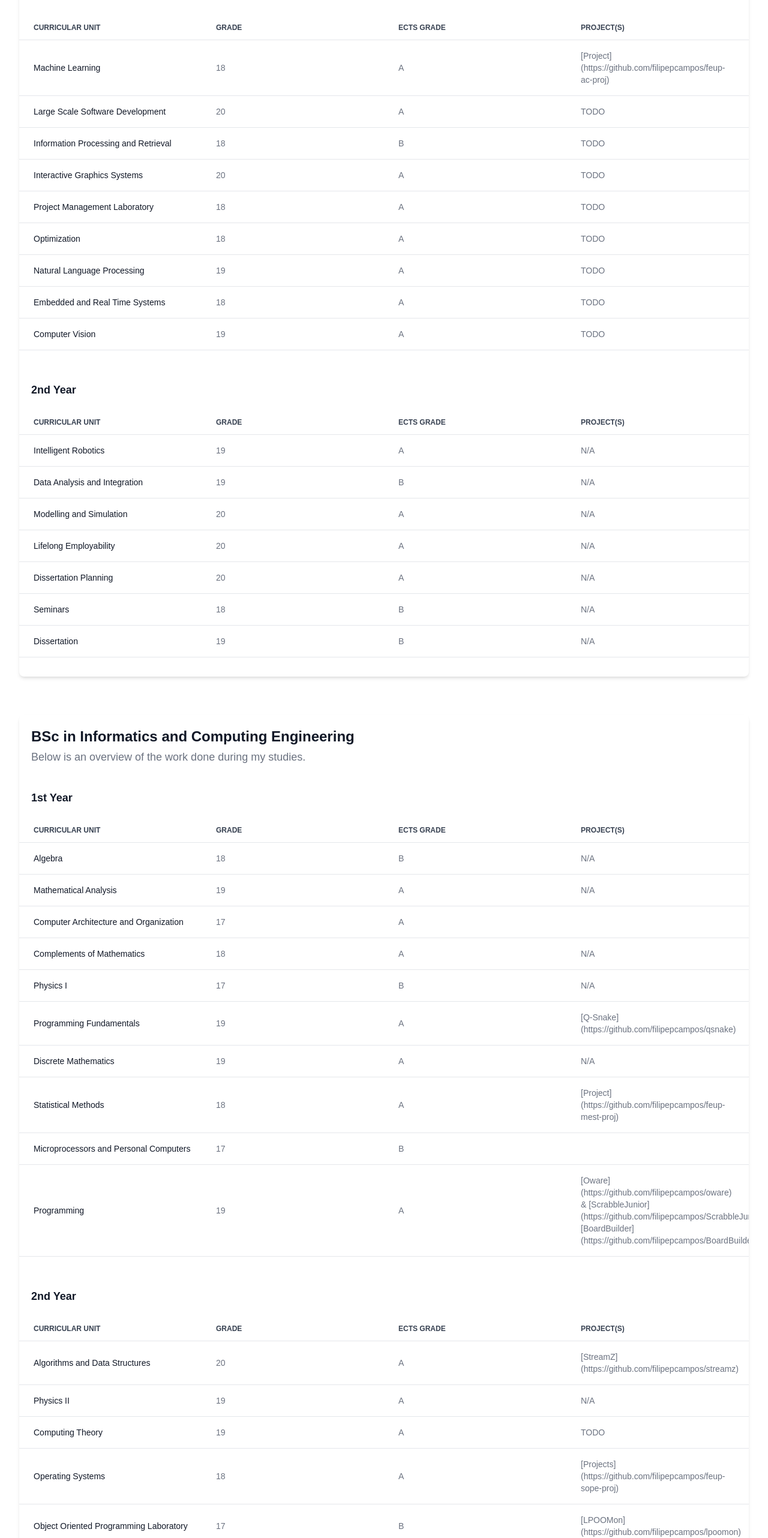
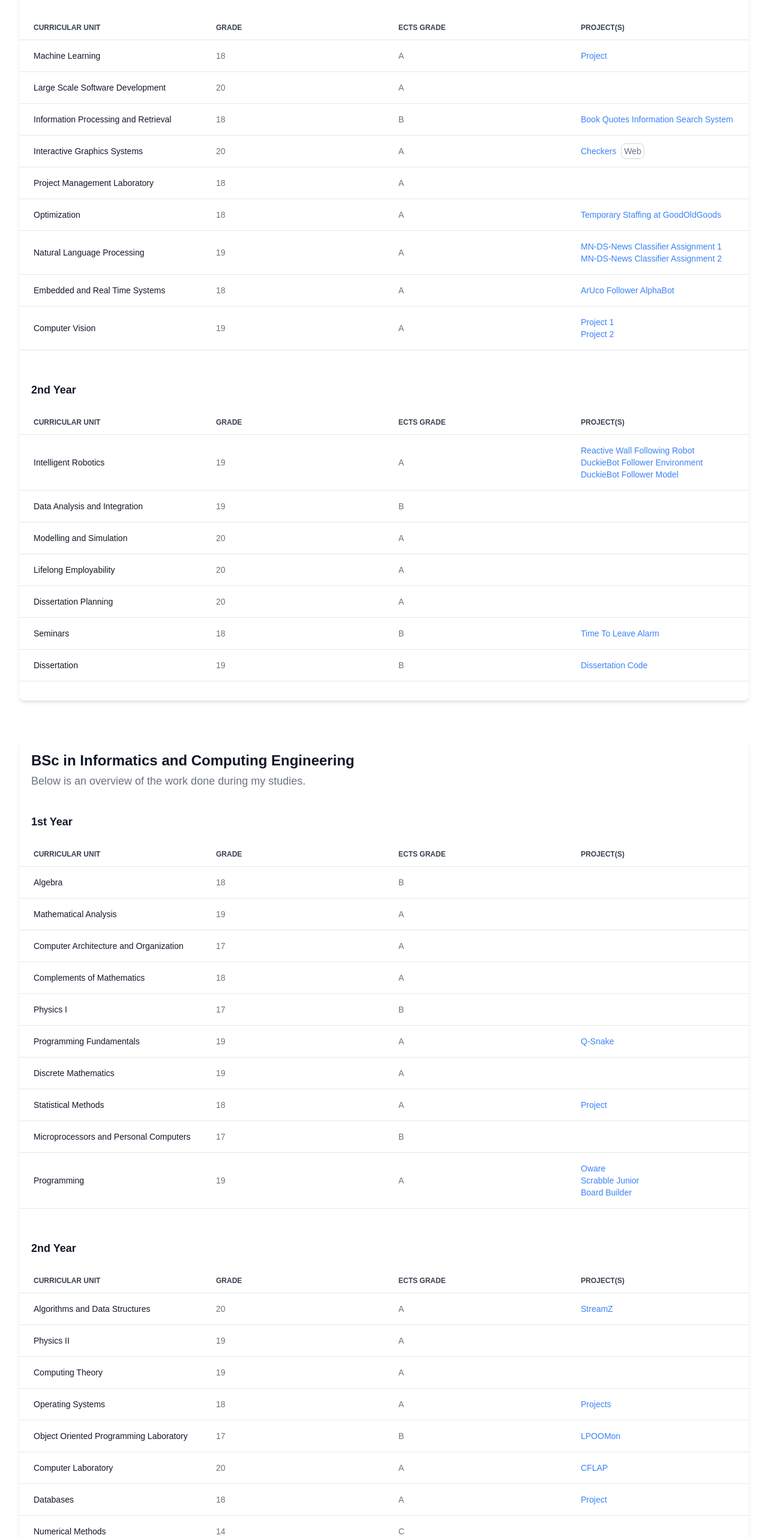
Before and after one commit to filipepcampos/filipepcampos.github.io, a Next.js app: page /education in a window 1280 px wide. Shown: the part 222-2786 px from the top of the page at 60% size. Built offline with nearby package versions, Linux system fonts and the light colour scheme.

Commit message:
update education section

```diff
--- a/app/education/page.tsx
+++ b/app/education/page.tsx
@@ -6,128 +6,219 @@ export default function Education() {
       uc: "Machine Learning",
       grade: 18,
       ects: "A",
-      project: "[Project](https://github.com/filipepcampos/feup-ac-proj) ",
+      projects: [
+        {
+          name: "Project",
+          url: "https://github.com/filipepcampos/feup-ac-proj ",
+        },
+      ],
     },
     {
       uc: "Large Scale Software Development",
       grade: 20,
       ects: "A",
-      project: "TODO ",
     },
     {
       uc: "Information Processing and Retrieval",
       grade: 18,
       ects: "B",
-      project: "TODO ",
+      projects: [
+        {
+          name: "Book Quotes Information Search System",
+          url: "https://github.com/filipepcampos/feup-pri",
+        },
+      ],
     },
     {
       uc: " Interactive Graphics Systems",
       grade: 20,
       ects: "A",
-      project: "TODO ",
+      projects: [
+        {
+          name: "Checkers",
+          url: "https://github.com/filipepcampos/feup-sgi-proj",
+          weburl: "https://sgi.projects.filipepcampos.com/tp3/"
+        },
+      ],
     },
     {
       uc: "Project Management Laboratory",
       grade: 18,
       ects: "A",
-      project: "TODO ",
     },
-    { uc: "Optimization", grade: 18, ects: "A", project: "TODO " },
+    {
+      uc: "Optimization",
+      grade: 18,
+      ects: "A",
+      projects: [
+        {
+          name: "Temporary Staffing at GoodOldGoods",
+          url: "https://github.com/filipepcampos/feup-optimization",
+        },
+      ],
+    },
     {
       uc: "Natural Language Processing",
       grade: 19,
       ects: "A",
-      project: "TODO ",
+      projects: [
+        {
+          name: "MN-DS-News Classifier Assignment 1",
+          url: "https://github.com/filipepcampos/feup-pln-assignment1",
+        },
+        {
+          name: "MN-DS-News Classifier Assignment 2",
+          url: "https://github.com/filipepcampos/feup-pln-assignment2",
+        },
+      ],
     },
     {
       uc: "Embedded and Real Time Systems",
       grade: 18,
       ects: "A",
-      project: "TODO ",
+      projects: [
+        {
+          name: "ArUco Follower AlphaBot",
+          url: "https://github.com/filipepcampos/feup-setr-proj",
+        },
+      ],
     },
-    { uc: "Computer Vision", grade: 19, ects: "A", project: "TODO " },
+    {
+      uc: "Computer Vision",
+      grade: 19,
+      ects: "A",
+      projects: [
+        {
+          name: "Project 1",
+          url: "https://github.com/filipepcampos/feup-vc-project",
+        },
+        {
+          name: "Project 2",
+          url: "https://github.com/filipepcampos/vc-proj-2",
+        },
+      ],
+    },
   ];
   const secondYear = [
     {
       uc: "Intelligent Robotics",
       grade: 19,
       ects: "A",
-      project: "N/A",
+      projects: [
+        {
+          name: "Reactive Wall Following Robot",
+          url: "https://github.com/filipepcampos/feup-ri-reactive-robot",
+        },
+        {
+          name: "DuckieBot Follower Environment",
+          url: "https://github.com/filipepcampos/feup-ri-assign4"
+        },
+        {
+          name: "DuckieBot Follower Model",
+          url: "https://github.com/filipepcampos/feup-ri-assign4-model"
+        }
+      ],
     },
     {
       uc: "Data Analysis and Integration",
       grade: 19,
       ects: "B",
-      project: "N/A",
     },
     {
       uc: "Modelling and Simulation",
       grade: 20,
       ects: "A",
-      project: "N/A",
     },
     {
       uc: "Lifelong Employability",
       grade: 20,
       ects: "A",
-      project: "N/A",
     },
     {
       uc: "Dissertation Planning",
       grade: 20,
       ects: "A",
-      project: "N/A",
     },
     {
       uc: "Seminars",
       grade: 18,
       ects: "B",
-      project: "N/A",
+      projects: [
+        {
+          name: "Time To Leave Alarm",
+          url: "https://github.com/Rikenunes8/feup-s-TimeToLeaveAlarm",
+        },
+      ],
     },
     {
       uc: "Dissertation",
       grade: 19,
       ects: "B",
-      project: "N/A",
+      projects: [
+        {
+          "name": "Dissertation Code",
+          "url": "https://github.com/filipepcampos/anonymous-case-based-explainability"
+        }
+      ],
     },
   ];
 
   const bscFirstYear = [
-    { uc: "Algebra", grade: 18, ects: "B", project: "N/A " },
-    { uc: "Mathematical Analysis", grade: 19, ects: "A", project: "N/A " },
+    { uc: "Algebra", grade: 18, ects: "B"},
+    { uc: "Mathematical Analysis", grade: 19, ects: "A" },
     {
       uc: "Computer Architecture and Organization",
       grade: 17,
       ects: "A",
-      project: " ",
     },
-    { uc: "Complements of Mathematics", grade: 18, ects: "A", project: "N/A " },
-    { uc: "Physics I", grade: 17, ects: "B", project: "N/A " },
+    { uc: "Complements of Mathematics", grade: 18, ects: "A"},
+    { uc: "Physics I", grade: 17, ects: "B" },
     {
       uc: "Programming Fundamentals",
       grade: 19,
       ects: "A",
-      project: "[Q-Snake](https://github.com/filipepcampos/qsnake) ",
+      projects: [
+        {
+          name: "Q-Snake",
+          url: "https://github.com/filipepcampos/qsnake ",
+        },
+      ],
     },
-    { uc: "Discrete Mathematics", grade: 19, ects: "A", project: "N/A " },
+    { uc: "Discrete Mathematics", grade: 19, ects: "A"},
     {
       uc: "Statistical Methods",
       grade: 18,
       ects: "A",
-      project: "[Project](https://github.com/filipepcampos/feup-mest-proj) ",
+      projects: [
+        {
+          name: "Project",
+          url: "https://github.com/filipepcampos/feup-mest-proj ",
+        },
+      ],
     },
     {
       uc: "Microprocessors and Personal Computers",
       grade: 17,
       ects: "B",
-      project: " ",
     },
     {
       uc: "Programming",
       grade: 19,
       ects: "A",
-      project:
-        "[Oware](https://github.com/filipepcampos/oware) & [ScrabbleJunior](https://github.com/filipepcampos/ScrabbleJunior)+[BoardBuilder](https://github.com/filipepcampos/BoardBuilder) ",
+      projects: [
+        {
+          name: "Oware",
+          url: "https://github.com/filipepcampos/oware",
+        },
+        {
+          name: "Scrabble Junior",
+          url: "https://github.com/filipepcampos/ScrabbleJunior",
+        },
+        {
+          name: "Board Builder",
+          url: "https://github.com/filipepcampos/BoardBuilder",
+        },
+      ],
     },
   ];
 
@@ -136,47 +227,85 @@ export default function Education() {
       uc: "Algorithms and Data Structures",
       grade: 20,
       ects: "A",
-      project: "[StreamZ](https://github.com/filipepcampos/streamz)",
+      projects: [
+        {
+          name: "StreamZ",
+          url: "https://github.com/filipepcampos/streamz",
+        },
+      ],
     },
-    { uc: "Physics II", grade: 19, ects: "A", project: "N/A" },
-    { uc: "Computing Theory", grade: 19, ects: "A", project: "TODO " },
+    { uc: "Physics II", grade: 19, ects: "A" },
+    {
+      uc: "Computing Theory",
+      grade: 19,
+      ects: "A",
+    },
     {
       uc: "Operating Systems",
       grade: 18,
       ects: "A",
-      project: "[Projects](https://github.com/filipepcampos/feup-sope-proj) ",
+      projects: [
+        {
+          name: "Projects",
+          url: "https://github.com/filipepcampos/feup-sope-proj",
+        },
+      ],
     },
     {
       uc: "Object Oriented Programming Laboratory",
       grade: 17,
       ects: "B",
-      project: "[LPOOMon](https://github.com/filipepcampos/lpoomon) ",
+      projects: [
+        {
+          name: "LPOOMon",
+          url: "https://github.com/filipepcampos/lpoomon ",
+        },
+      ],
     },
     {
       uc: "Computer Laboratory",
       grade: 20,
       ects: "A",
-      project: "[CFLAP](https://github.com/filipepcampos/cflap) ",
+      projects: [
+        {
+          name: "CFLAP",
+          url: "https://github.com/filipepcampos/cflap ",
+        },
+      ],
     },
     {
       uc: "Databases",
       grade: 18,
       ects: "A",
-      project: "[Project](https://github.com/filipepcampos/feup-bdad-proj) ",
+      projects: [
+        {
+          name: "Project",
+          url: "https://github.com/filipepcampos/feup-bdad-proj ",
+        },
+      ],
     },
-    { uc: "Numerical Methods", grade: 14, ects: "C", project: "N/A " },
+    { uc: "Numerical Methods", grade: 14, ects: "C" },
     {
       uc: "Algorithm Design and Analysis",
       grade: 19,
       ects: "A",
-      project:
-        "[Vaccine Router](https://github.com/filipepcampos/vaccine_router) ",
+      projects: [
+        {
+          name: "Vaccine Router",
+          url: "https://github.com/filipepcampos/vaccine_router ",
+        },
+      ],
     },
     {
       uc: "Computer Graphics",
       grade: 19,
       ects: "A",
-      project: "[Project](https://github.com/filipepcampos/feup-cgra) ",
+      projects: [
+        {
+          name: "Project",
+          url: "https://github.com/filipepcampos/feup-cgra ",
+        },
+      ],
     },
   ];
 
@@ -185,58 +314,104 @@ export default function Education() {
       uc: "Functional and Logic Programming",
       grade: 19,
       ects: "A",
-      project:
-        "[BigNumbers & Renpaarden](https://github.com/filipepcampos/feup-pfl-proj) ",
+      projects: [
+        {
+          name: "BigNumbers & Renpaarden",
+          url: "https://github.com/filipepcampos/feup-pfl-proj ",
+        },
+      ],
     },
     {
       uc: "Computer Networks",
       grade: 18,
       ects: "A",
-      project: "[Projects](https://github.com/filipepcampos/feup-rc-proj) ",
+      projects: [
+        {
+          name: "Projects",
+          url: "https://github.com/filipepcampos/feup-rc-proj ",
+        },
+      ],
     },
     {
       uc: "Web Languages and Technologies",
       grade: 18,
       ects: "A",
-      project: "[Mancala](https://github.com/filipepcampos/feup-ltw) ",
+      projects: [
+        {
+          name: "Mancala",
+          url: "https://github.com/filipepcampos/feup-ltw ",
+        },
+      ],
     },
     {
       uc: "Computer Security Foundations",
       grade: 19,
       ects: "A",
-      project: "TODO ",
     },
     {
       uc: "Database and Web Applications Laboratory",
       grade: 19,
       ects: "A",
-      project: "[Eventful](https://github.com/filipepcampos/eventful) ",
+      projects: [
+        {
+          name: "Eventful",
+          url: "https://github.com/filipepcampos/eventful ",
+        },
+      ],
     },
     {
       uc: "Software Engineering",
       grade: 19,
       ects: "A",
-      project: "[UniCalendar](https://github.com/filipepcampos/unicalendar) ",
+      projects: [
+        {
+          name: "UniCalendar",
+          url: "https://github.com/filipepcampos/unicalendar ",
+        },
+      ],
     },
     {
       uc: "Compilers",
       grade: 20,
       ects: "A",
-      project: "[JMM Compiler](https://github.com/filipepcampos/jmm_compiler) ",
+      projects: [
+        {
+          name: "JMM Compiler",
+          url: "https://github.com/filipepcampos/jmm_compiler ",
+        },
+      ],
     },
     {
       uc: "Parallel and Distributed Computing",
       grade: 18,
       ects: "A",
-      project: "[Projects](https://github.com/filipepcampos/feup-cpd-proj) ",
+      projects: [
+        {
+          name: "Projects",
+          url: "https://github.com/filipepcampos/feup-cpd-proj ",
+        },
+      ],
     },
-    { uc: "Capstone Project", grade: 18, ects: "A", project: "TODO " },
+    {
+      uc: "Capstone Project",
+      grade: 18,
+      ects: "A",
+      projects: [{ name: "Mobile Car Driving", url: "https://github.com/filipepcampos/mobile-car-driving-model" }],
+    },
     {
       uc: "Artificial Intelligence",
       grade: 20,
       ects: "A",
-      project:
-        "[robot-mazes](https://github.com/filipepcampos/robot-mazes) & [Churn Classification](https://github.com/filipepcampos/telco-churn-classification) ",
+      projects: [
+        {
+          name: "Robot-Mazes",
+          url: "https://github.com/filipepcampos/robot-mazes",
+        },
+        {
+          name: "Churn Classification",
+          url: "https://github.com/filipepcampos/telco-churn-classification",
+        },
+      ],
     },
   ];
 
--- a/app/page.tsx
+++ b/app/page.tsx
@@ -80,7 +80,7 @@ export default function Home() {
                 </h5>
                 <p className="mb-3 font-normal text-base text-gray-700 dark:text-gray-400">
                   <u>F. Campos</u> (2024).
-                  Master's Thesis, University of Porto.
+                  Master&apos;s Thesis, University of Porto.
                 </p>
               </div>
             </a>
--- a/components/GradeTable.tsx
+++ b/components/GradeTable.tsx
@@ -1,4 +1,13 @@
-export default function GradeTable ({data}: {data: {uc: string, grade: number, ects: string, project: string}[]}) {
+export default function GradeTable({
+  data,
+}: {
+  data: {
+    uc: string;
+    grade: number;
+    ects: string;
+    projects?: { name: string; url: string; weburl?: string }[];
+  }[];
+}) {
   return (
     <table className="w-full text-sm text-left rtl:text-right text-gray-500 dark:text-gray-400 table-fixed">
       <thead className="text-xs text-gray-700 uppercase bg-gray-50 dark:bg-gray-700 dark:text-gray-400">
@@ -18,7 +27,7 @@ export default function GradeTable ({data}: {data: {uc: string, grade: number, e
         </tr>
       </thead>
       <tbody>
-              {data.map(({ uc, grade, ects, project }, index) => (
+        {data.map(({ uc, grade, ects, projects }, index) => (
           <tr
             className="bg-white border-b dark:bg-gray-800 dark:border-gray-700"
             key={index}
@@ -31,7 +40,28 @@ export default function GradeTable ({data}: {data: {uc: string, grade: number, e
             </th>
             <td className="px-6 py-4">{grade}</td>
             <td className="px-6 py-4">{ects}</td>
-                  <td className="px-6 py-4">{project}</td>
+            <td className="px-6 py-4">
+              {projects &&
+                projects.map(({ name, url, weburl }, index) => (
+                  <div key={index}>
+                    <a
+                      href={url}
+                      className="text-blue-500 hover:text-blue-800"
+                    >
+                      {index > 0 ? ` ` : ""} {name}
+                    </a>
+                    {weburl && (
+                      <a
+                        href={weburl}
+                        className="text-gray-500 hover:bg-gray-100 border border-gray-300 focus:outline-none focus:ring-4 focus:ring-gray-300 font-medium rounded-lg text-sm px-1 py-1 ml-2 mb-2 dark:bg-gray-800 dark:hover:bg-gray-700 dark:focus:ring-gray-700 dark:border-gray-700"
+                      >
+                        Web
+                      </a>
+                    )}
+                  </div>
+                ))}
+            </td>
+            {/* <td className="px-6 py-4">{projects}</td> */}
           </tr>
         ))}
       </tbody>
```
Lines whose indentation alone changed are shown as unchanged.
